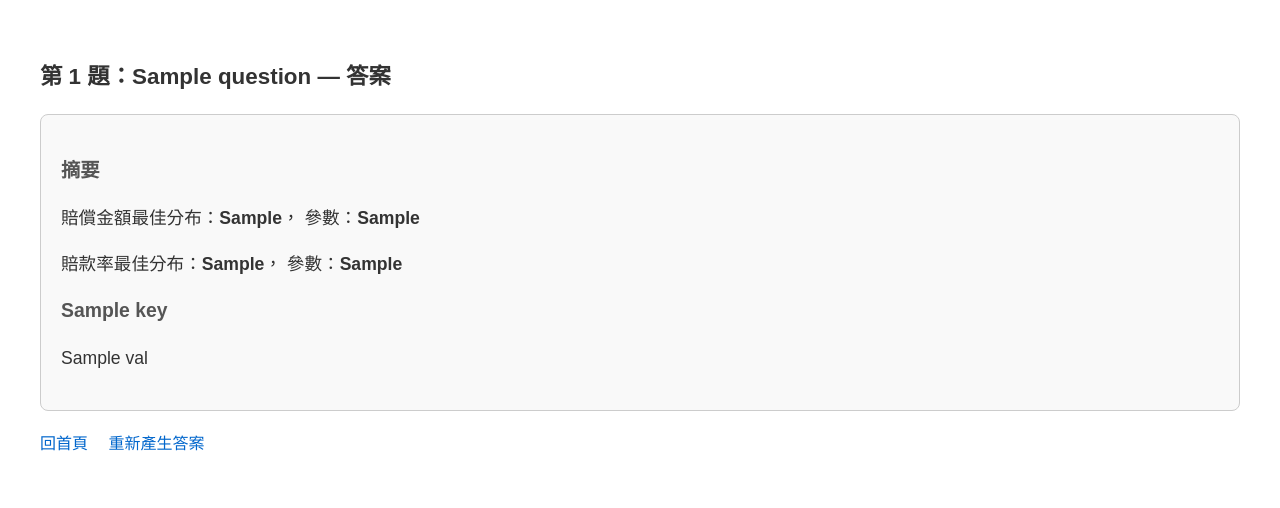
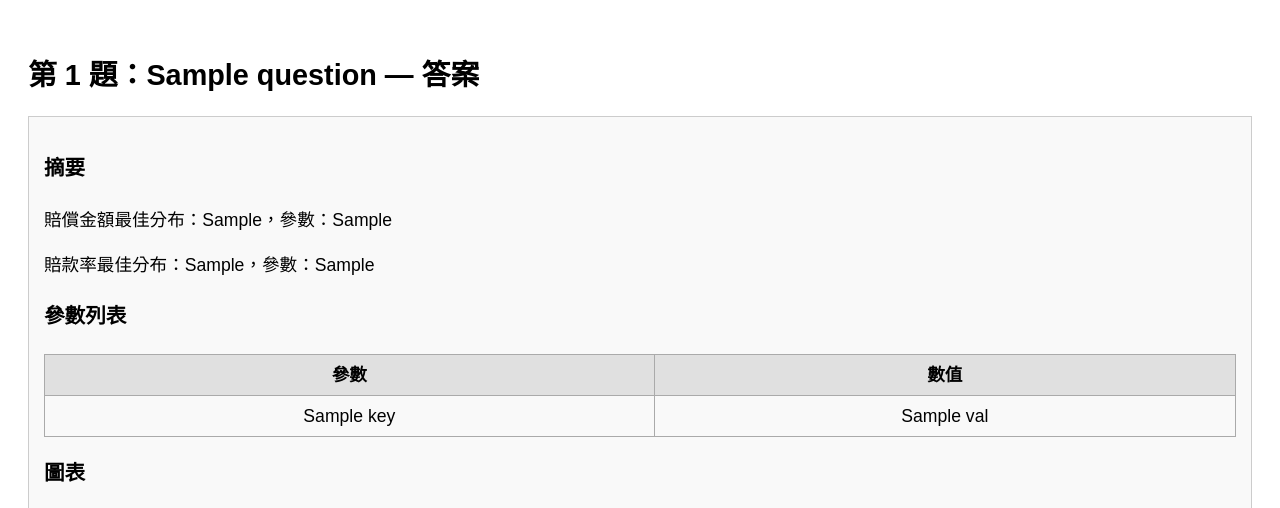
Before and after one commit to stone901016/exam_site, a Flask app: template templates/answer.html in a window 1280 px wide. Shown: the top 508 px of the page. Before the commit the page ends 451 px from the top, so only its background shows below. Run offline with Flask 3, Linux system fonts and the light colour scheme; the template is opened without the code that fills it: most values are stand-ins (such as "Sample title", 1, 10 or a date in 2020); parts of the project's set-up code (start-up, migrations or seed data) failed here and were passed over.

Commit message:
Update answer.html

```diff
--- a/templates/answer.html
+++ b/templates/answer.html
@@ -4,213 +4,189 @@
   <meta charset="utf-8">
   <link rel="stylesheet" href="{{ url_for('static', filename='css/style.css') }}">
   <title>第 {{ question.id }} 題：{{ question.title }} — 答案</title>
-  <style>
-    body {
-      font-family: Arial, "Microsoft JhengHei", sans-serif;
-      margin: 20px;
-      line-height: 1.6;
-      color: #333;
-    }
-    .question-title {
-      margin-bottom: 20px;
-      font-size: 1.4em;
-    }
-    .answer-box {
-      border: 1px solid #ccc;
-      padding: 20px;
-      border-radius: 8px;
-      background-color: #f9f9f9;
-    }
-    .sub-question {
-      margin-top: 20px;
-      margin-bottom: 10px;
-      font-size: 1.1em;
-      font-weight: bold;
-      color: #555;
-    }
-    .result-table {
-      width: 100%;
-      border-collapse: collapse;
-      margin-bottom: 16px;
-    }
-    .result-table th,
-    .result-table td {
-      border: 1px solid #888;
-      padding: 6px 8px;
-      text-align: center;
-      background-color: #fff;
-    }
-    .plot-box {
-      display: flex;
-      flex-wrap: wrap;
-      gap: 16px;
-      margin-top: 10px;
-    }
-    .plot-item {
-      flex: 1 1 300px;
-      text-align: center;
-      background-color: #fff;
-      padding: 10px;
-      border: 1px solid #ddd;
-      border-radius: 4px;
-    }
-    .plot-item img {
-      max-width: 100%;
-      height: auto;
-      border: 1px solid #aaa;
-      border-radius: 4px;
-    }
-    .plot-item p {
-      margin-top: 6px;
-      font-size: 0.95em;
-      color: #555;
-    }
-    form p {
-      margin-bottom: 10px;
-    }
-    form button {
-      padding: 6px 14px;
-      font-size: 1em;
-    }
-    .footer-links {
-      margin-top: 20px;
-    }
-    .footer-links a {
-      margin-right: 16px;
-      color: #0066cc;
-      text-decoration: none;
-    }
-    /* 圖表下面的說明 */
-    .chart-desc {
-      margin-top: 6px;
-      font-size: 0.95em;
-      color: #555;
-      text-align: left;
-      line-height: 1.4;
-    }
-    .chart-desc strong {
-      color: #333;
-    }
-  </style>
 </head>
 <body>
-
   <h2 class="question-title">第 {{ question.id }} 題：{{ question.title }} — 答案</h2>
 
   <div class="answer-box">
-    {# 如果 result 為空，顯示上傳檔案表單 #}
-    {% if not result %}
-      <form method="post" enctype="multipart/form-data">
-        <p>請上傳第 {{ question.id }} 題所需檔案：</p>
-        <p><input type="file" name="file" required></p>
-        <button type="submit">產生答案</button>
-      </form>
 
+    {# ============================================ #}
+    {#   第一題的顯示（不修改）                    #}
+    {# ============================================ #}
+    {% if question.id == 1 %}
+      <h3>摘要</h3>
+      <p>賠償金額最佳分布：{{ result["最佳分布（賠償金額）"] }}，參數：{{ result["分布參數（賠償金額）"] }}</p>
+      <p>賠款率最佳分布：{{ result["最佳分布（賠款率）"] }}，參數：{{ result["分布參數（賠款率）"] }}</p>
+      <h3>參數列表</h3>
+      <table class="result-table">
+        <thead>
+          <tr>
+            <th>參數</th>
+            <th>數值</th>
+          </tr>
+        </thead>
+        <tbody>
+          {# 假設 result 其他欄位都是 mapping 型態 #}
+          {% for key, val in result.items() if key not in [
+                "最佳分布（賠償金額）",
+                "分布參數（賠償金額）",
+                "最佳分布（賠款率）",
+                "分布參數（賠款率）"
+            ] %}
+            {% if val is mapping %}
+              {% for k, v in val.items() %}
+                <tr>
+                  <td>{{ k }}</td>
+                  <td>{{ "{:.4f}".format(v) }}</td>
+                </tr>
+              {% endfor %}
             {% else %}
-      {# ========= 第 1 題：專屬「摘要」顯示 ========= #}
-      {% if question.id == 1 %}
-        <h3 class="sub-question">摘要</h3>
-        <p>
-          賠償金額最佳分布：<strong>{{ result["最佳分布（賠償金額）"] }}</strong>，
-          參數：<strong>{{ result["分布參數（賠償金額）"] }}</strong>
-        </p>
-        <p>
-          賠款率最佳分布：<strong>{{ result["最佳分布（賠款率）"] }}</strong>，
-          參數：<strong>{{ result["分布參數（賠款率）"] }}</strong>
-        </p>
+              <tr>
+                <td>{{ key }}</td>
+                <td>{{ val }}</td>
+              </tr>
             {% endif %}
+          {% endfor %}
+        </tbody>
+      </table>
 
-      {# ========= 針對 result 中的其他 key 進行逐項顯示 ========= #}
-      {% for key, val in result.items() %}
-        {% if question.id == 1 and (
-              key == "最佳分布（賠償金額）" or
-              key == "分布參數（賠償金額）" or
-              key == "最佳分布（賠款率）" or
-              key == "分布參數（賠款率）"
-            ) %}
-          {# 第 1 題已經顯示過，跳過 #}
-        {% else %}
-          {% if 'plots' in key %}
-            {# ========= 第 4 題的趨勢／CDF 貼圖 ========= #}
-            {% if key == 'plots_trend' %}
-              <h3 class="sub-question">Q1: Trend 圖表 (股票權重 = 50%、70%、90%)</h3>
+      {# 假設第一題也有圖表 #}
+      {% if result.plots %}
+        <h3>圖表</h3>
         <div class="plot-box">
-                {% for label, fn in val.items() %}
+          {% for label, fn in result.plots.items() %}
             <div class="plot-item">
-                    <img src="{{ url_for('static', filename='results/' + fn) }}" alt="{{ fn }}">
-                    <p>股票權重 = {{ (label * 100)|int }}%</p>
+              <img src="{{ url_for('static', filename='results/' ~ fn) }}" width="500">
+              <p>{{ label }}</p>
             </div>
           {% endfor %}
         </div>
-              <div class="chart-desc">
-                <strong>X 軸：</strong>年齡 (30 → 60)<br>
-                <strong>Y 軸：</strong>平均累積價值 (含每年投資 10,000 元，已考慮 2.2% 通膨)<br>
-                <strong>說明：</strong>圖中淺藍色細線代表每一次的 100,000 次蒙地卡羅模擬路徑（各別路徑），
-                紅色粗線代表這 100,000 次模擬後的平均累積趨勢。
-                每張子圖分別為股票權重 50%、70%、90% 時的模擬結果。
-              </div>
-            {% elif key == 'plots_cdf' %}
-              <h3 class="sub-question">Q2: CDF 圖表 (股票權重 = 50%、70%、90%)</h3>
-              <div class="plot-box">
-                {% for label, fn in val.items() %}
-                  <div class="plot-item">
-                    <img src="{{ url_for('static', filename='results/' + fn) }}" alt="{{ fn }}">
-                    <p>股票權重 = {{ (label * 100)|int }}%</p>
-                  </div>
-                {% endfor %}
-              </div>
-              <div class="chart-desc">
-                <strong>X 軸：</strong>60 歲時的最終累積價值<br>
-                <strong>Y 軸：</strong>累積機率 (Cumulative Probability)<br>
-                <strong>說明：</strong>CDF (累積分布函數) 顯示在 100,000 次模擬結果中，
-                不同最終累積價值以下的機率。
-                每張子圖分別為股票權重 50%、70%、90% 時的分布。
-              </div>
+      {% endif %}
     {% endif %}
 
-          {% else %}
-            {# 非圖表，就顯示為「參數表格」或「純文字」 #}
-            <div style="margin-bottom: 16px;">
-              <strong class="sub-question">{{ key }}</strong>
+
+    {# ============================================ #}
+    {#   第二題的顯示（不修改）                    #}
+    {# ============================================ #}
+    {% if question.id == 2 %}
+      {# 同第一題邏輯，只改鍵名稱即可 #}
+      {% for key, val in result.items() %}
+        <div style="margin-bottom:1em;">
+          <strong class="sub-question">{{ key }}</strong><br>
           {% if val is mapping %}
             <table class="result-table">
               <thead>
                 <tr>
                   <th>參數</th>
-                      <th>數值{% if '率' in key %}（%）{% endif %}</th>
+                  <th>數值</th>
                 </tr>
               </thead>
               <tbody>
-                    {% for k2, v2 in val.items() %}
+                {% for k, v in val.items() %}
                   <tr>
-                        <td>{{ k2 }}</td>
-                        <td>
-                          {% if v2 is number %}
-                            {{ '%.4f'|format(v2) }}{% if '率' in key %} %{% endif %}
-                          {% else %}
-                            {{ v2 }}
-                          {% endif %}
-                        </td>
+                    <td>{{ k }}</td>
+                    <td>{{ "{:.4f}".format(v) }}</td>
                   </tr>
                 {% endfor %}
               </tbody>
             </table>
           {% else %}
-                <p>{{ val }}</p>
+            {{ val }}
           {% endif %}
+        </div>
+      {% endfor %}
+
+      {% if result.plots %}
+        <h3>圖表</h3>
+        <div class="plot-box">
+          {% for label, fn in result.plots.items() %}
+            <div class="plot-item">
+              <img src="{{ url_for('static', filename='results/' ~ fn) }}" width="500">
+              <p>{{ label }}</p>
+            </div>
+          {% endfor %}
         </div>
       {% endif %}
     {% endif %}
+
+
+    {# ============================================ #}
+    {#   第三題的顯示（不修改）                    #}
+    {# ============================================ #}
+    {% if question.id == 3 %}
+      {# 假設第三題 result 物件有 "盈利圖檔案"、"靈敏度圖檔案"、"機率變化圖檔案" 這三個鍵 #}
+      <h3>圖表</h3>
+      <div class="plot-box">
+        <div class="plot-item">
+          <img src="{{ url_for('static', filename='results/' ~ result['盈利圖檔案']) }}" width="1000">
+          <p>盈利圖（Profit vs. P 平均值）</p>
+        </div>
+        <div class="plot-item">
+          <img src="{{ url_for('static', filename='results/' ~ result['靈敏度圖檔案']) }}" width="1000">
+          <p>靈敏度分析圖（Profit 標準差 vs. P 平均值）</p>
+        </div>
+        <div class="plot-item">
+          <img src="{{ url_for('static', filename='results/' ~ result['機率變化圖檔案']) }}" width="1000">
+          <p>P(Profit&gt;100) 機率變化圖</p>
+        </div>
+      </div>
+    {% endif %}
+
+
+    {# ============================================ #}
+    {#   第四題的顯示（重點區域：完整趨勢圖 + 說明） #}
+    {# ============================================ #}
+    {% if question.id == 4 and result %}
+      <h3>Q1: Trend 圖表（股票權重 = 50%、70%、90%）</h3>
+      <div class="trend-container" style="display:flex; flex-wrap:wrap; gap:20px;">
+        {% for w, fn in result.plots_trend.items() %}
+          <div class="trend-item" style="flex:1 1 32%; text-align:center;">
+            <img src="{{ url_for('static', filename='results/' ~ fn) }}" style="max-width:100%; height:auto;">
+            <p>股票權重 = {{ (w*100)|int }}%</p>
+            <p style="text-align:left; margin-top:8px;">
+              <strong>X 軸：</strong>年齡（30 → 60 歲）<br>
+              <strong>Y 軸：</strong>累積價值（含每年投入 10,000 元、2.2% 通膨）<br>
+              <strong>說明：</strong>
+              <span style="color:red;">紅色粗線</span> 為 {{ (w*100)|int }}% 權重下，
+              共 100,000 次模擬路徑的 <u>平均累積趨勢</u>；<br>
+              <span style="color:skyblue;">淺藍色細線</span> 為各次模擬路徑（隨機路徑）的真實軌跡。
+            </p>
+          </div>
         {% endfor %}
-    {% endif %}
       </div>
 
-  <div class="footer-links">
+      <h3 style="margin-top:40px;">Q2: CDF 圖表（股票權重 = 50%、70%、90%）</h3>
+      <div class="cdf-container" style="display:flex; flex-wrap:wrap; gap:20px;">
+        {% for w, fn in result.plots_cdf.items() %}
+          <div class="cdf-item" style="flex:1 1 32%; text-align:center;">
+            <img src="{{ url_for('static', filename='results/' ~ fn) }}" style="max-width:100%; height:auto;">
+            <p>股票權重 = {{ (w*100)|int }}%</p>
+            <p style="text-align:left; margin-top:8px;">
+              <strong>X 軸：</strong>最終累積值（60 歲累積總額）<br>
+              <strong>Y 軸：</strong>累積機率<br>
+              <strong>說明：</strong>此圖顯示 {{ (w*100)|int }}% 權重下，
+              共 100,000 次模擬完成後，60 歲時各個「最終累積值」所對應的
+              <u>累積機率分布</u> (Cumulative Distribution Function)。
+            </p>
+          </div>
+        {% endfor %}
+      </div>
+    {% endif %}
+
+
+    {# ============================================ #}
+    {#   其他題目（第 5 題或以後，如果有，都放在下面；這邊示範放空） #}
+    {# ============================================ #}
+    {% if question.id >= 5 %}
+      {# 您未來可以自己再擴充 #}
+      <p>第 {{ question.id }} 題目前尚未實作或另行顯示。</p>
+    {% endif %}
+
+  </div>  {# end .answer-box #}
+
+  <p style="margin-top:30px;">
+    <a href="{{ url_for('question', qid=question.id) }}">重新產生答案</a> |
     <a href="{{ url_for('index') }}">回首頁</a>
-    {% if result %}
-      <a href="{{ url_for('question', qid=question.id) }}">重新產生答案</a>
-    {% endif %}
-  </div>
-
+  </p>
 </body>
 </html>
```
Lines whose indentation alone changed are shown as unchanged.
